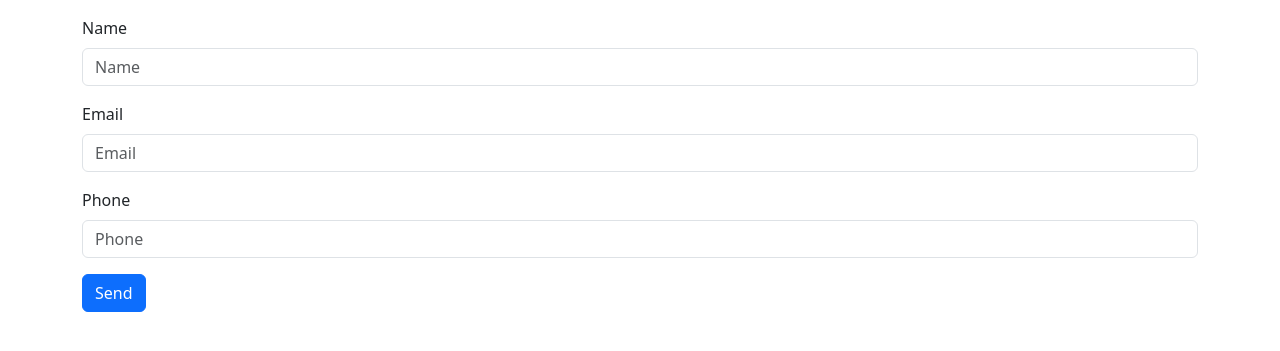
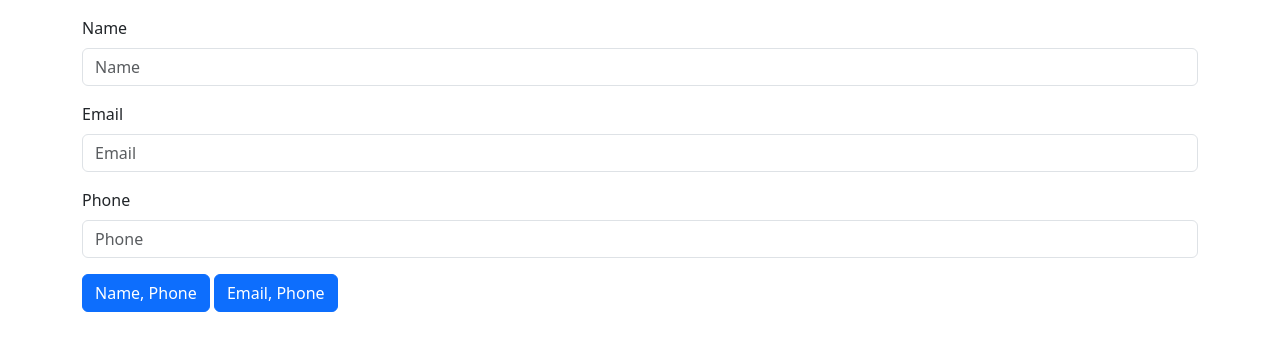
Before and after one commit to matroskin978/htmx, a PHP site: page / in a window 1280 px wide. Shown: the top 351 px of the page. Run offline with PHP 8.4, Linux system fonts and the light colour scheme.

Commit message:
lesson 3

```diff
--- a/index.php
+++ b/index.php
@@ -32,9 +32,6 @@
 
     <form
             class="register-form"
-            hx-post="server.php"
-            hx-swap="innerHTML transition:true swap:1s"
-            hx-target="#res"
     >
 
         <div class="mb-3">
@@ -52,8 +49,30 @@
             <input name="phone" type="tel" class="form-control" id="phone" placeholder="Phone">
         </div>
 
-        <button class="btn btn-primary mb-3" type="submit">
-            Send
+        <button
+                class="btn btn-primary mb-3"
+                type="submit"
+                hx-get="server.php"
+                hx-params="name, phone, token"
+                hx-include="closest form, [name='token']"
+                hx-swap="innerHTML transition:true swap:1s"
+                hx-target="#res"
+        >
+            Name, Phone
+            <span class="loader spinner-border spinner-border-sm" aria-hidden="true"></span>
+        </button>
+
+        <button
+                class="btn btn-primary mb-3"
+                type="submit"
+                hx-post="server.php"
+                hx-params="email, phone, token, city, dt"
+                hx-include="[name='token']"
+                hx-vals='js:{"city": "NY", "dt": Math.floor(Date.now() / 1000)}'
+                hx-swap="innerHTML transition:true swap:1s"
+                hx-target="#res"
+        >
+            Email, Phone
             <span class="loader spinner-border spinner-border-sm" aria-hidden="true"></span>
         </button>
 
@@ -61,6 +80,8 @@
 
     </form>
 
+    <input type="hidden" name="token" value="1234567890">
+
 </div>
 
 <script src="assets/bootstrap-5.3.8-dist/js/bootstrap.bundle.min.js"></script>
```
Also changed, not shown: server.php (+7 -3 lines).
